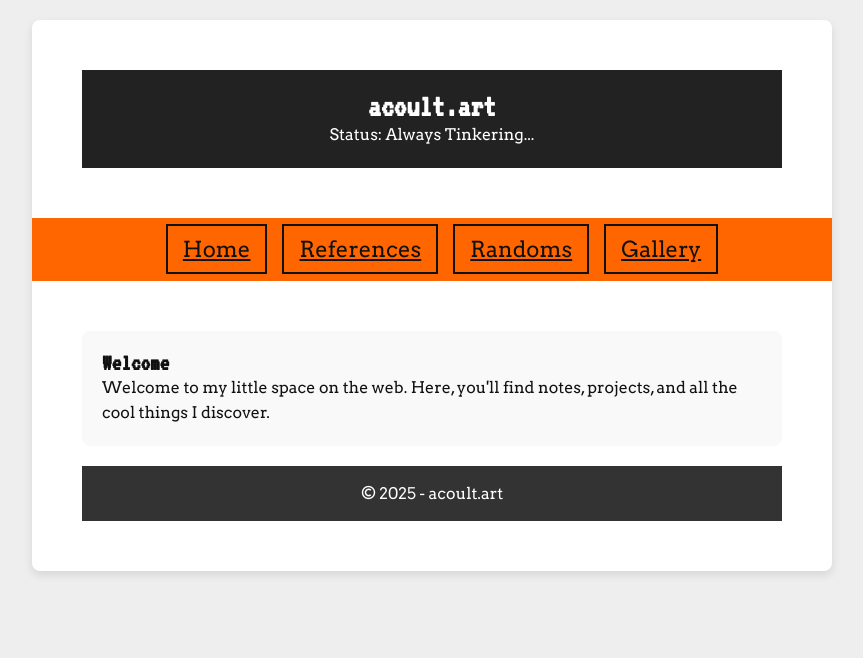
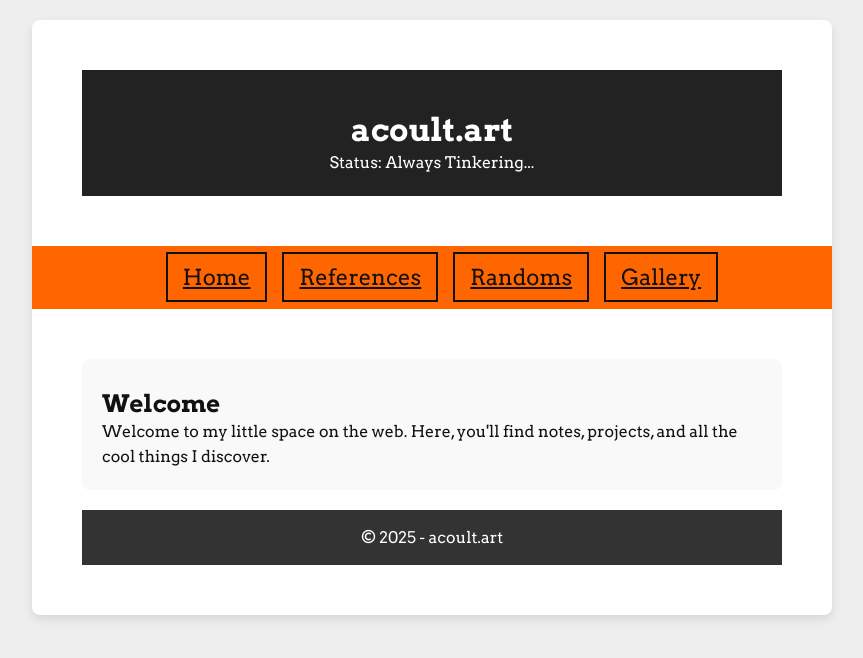
Before and after one commit to a-842/website, a Flask app: page / in a window 1280 px wide. Shown: the top 658 px of the page, without its empty margins (208-1071 px from the left). Run offline with Flask 3, Linux system fonts and the light colour scheme; some libraries are stand-ins or nearby versions.

Commit message:
fix images

```diff
--- a/static/style.css
+++ b/static/style.css
@@ -107,8 +107,11 @@ footer {
 }
 
 /* Text Elements */
-h1, h2, h3, h4, h5, h6 {
-    font-family: 'VT323', monospace;
+h1 {
+    margin-top: 20px;
+}
+h2 {
+    margin-top: 10px;
 }
 
 p {
@@ -191,6 +194,11 @@ pre code {
     font-size: 1em;
 }
 
+section img {
+    width: 100%;
+    height: auto;
+
+}
 
 /* Emphasis & Highlights */
 em {
```
